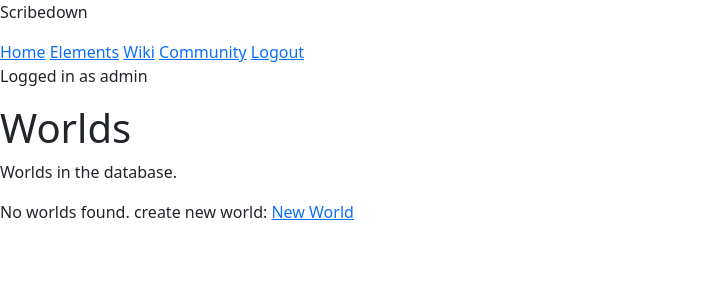
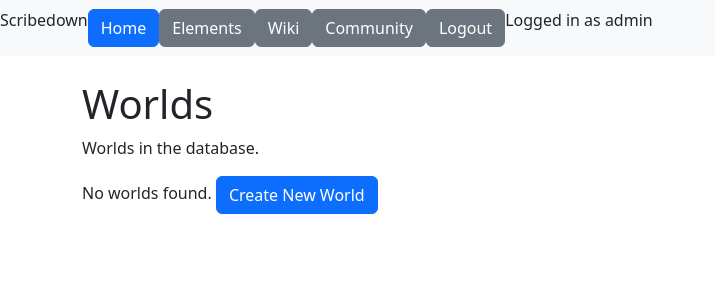
Before and after one commit to KrystofJosefHanke/Scribedown, a Django app: page /scribedown/elements/ in a window 1280 px wide. Shown: the top 300 px of the page, without its empty margins (0-715 px from the left). Run offline with Django 5.2, Linux system fonts and the light colour scheme; a user stored in the database is signed in; data that the repository does not hold is empty.

Commit message:
Start of graphic design

```diff
--- a/loredb/templates/scribedown/character_detail.html
+++ b/loredb/templates/scribedown/character_detail.html
@@ -19,5 +19,5 @@
             <li>No relationships found.</li>
         {% endfor %}
     </ul>
-    <p><a href="{% url 'delete_element' world.name character.name %}">Delete Character</a></p>
+    <p><a href="{% url 'delete_element' world.name character.name %}" class="btn btn-danger">Delete Character</a></p>
 {% endblock %}
--- a/loredb/templates/scribedown/delete_element.html
+++ b/loredb/templates/scribedown/delete_element.html
@@ -9,7 +9,7 @@
     <p>Are you sure you want to delete the element "{{ element.name }}"? This action cannot be undone.</p>
     <form method="post">
         {% csrf_token %}
-        <button type="submit">Yes, Delete Element</button>
-        <a href="{% url 'elements_world' world.name %}">Cancel</a>
+        <button type="submit" class="btn btn-danger">Yes, Delete Element</button>
+        <a href="{% url 'elements_world' world.name %}" class="btn btn-secondary">Cancel</a>
     </form>
 {% endblock %}
--- a/loredb/templates/scribedown/delete_world.html
+++ b/loredb/templates/scribedown/delete_world.html
@@ -9,7 +9,7 @@
     <p>Are you sure you want to delete the world "{{ world.name }}"? This action cannot be undone.</p>
     <form method="post">
         {% csrf_token %}
-        <button type="submit">Yes, Delete World</button>
-        <a href="{% url 'elements_world' world.name %}">Cancel</a>
+        <button type="submit" class="btn btn-danger">Yes, Delete World</button>
+        <a href="{% url 'elements_world' worldname=world.name %}" class="btn btn-secondary">No, Keep World</a>
     </form>
 {% endblock %}
--- a/loredb/templates/scribedown/edit_element.html
+++ b/loredb/templates/scribedown/edit_element.html
@@ -69,7 +69,8 @@
                 {% endfor %}
             </select>
         </div>
-        <button type="submit">Save Changes</button>
+        <button type="submit" class="btn btn-primary">Save Changes</button>
+        <a href="{% url 'elements_world' %}" class="btn btn-secondary">Cancel</a>
     </form>
     <script>
 
--- a/loredb/templates/scribedown/edit_world.html
+++ b/loredb/templates/scribedown/edit_world.html
@@ -11,6 +11,7 @@
         {% csrf_token %}
         <input type="text" name="name" id="name" value="{{ world.name }}" placeholder="World Name">
         <input type="text" name="description" id="description" value="{{ world.description }}" placeholder="Description">
-        <button type="submit">Save Changes</button>
+        <button type="submit" class="btn btn-primary">Save Changes</button>
+        <a href="{% url 'wiki_home' %}" class="btn btn-secondary">Cancel</a>
     </form>
 {% endblock %}
--- a/loredb/templates/scribedown/elements.html
+++ b/loredb/templates/scribedown/elements.html
@@ -8,9 +8,9 @@
     <h1>Worlds</h1>
     <p>Worlds in the database.</p>
     {% for world in worlds %}
-        <a href="{% url 'elements_world' worldname=world.name %}">{{ world.name }}</a>{% if not forloop.last %}, {% endif %}
+        <a href="{% url 'elements_world' worldname=world.name %}" class="btn btn-secondary">{{ world.name }}</a>
     {% empty %}
         No worlds found.
     {% endfor %}
-    create new world: <a href="{% url 'new_world' %}">New World</a>
+    <a href="{% url 'new_world' %}" class="btn btn-primary">Create New World</a>
 {% endblock %}
--- a/loredb/templates/scribedown/elements_world.html
+++ b/loredb/templates/scribedown/elements_world.html
@@ -7,7 +7,7 @@
 {% block body %}
     <h1>Elements of {{ worldname }}</h1>
     <p>Here you can manage the elements of your world, such as characters, locations, items, and more.</p>
-    add element: <a href="{% url 'new_element' worldname=world.name %}">Add New Element</a>
+    <a href="{% url 'new_element' worldname=world.name %}" class="btn btn-primary">Add New Element</a>
 
     <h2>Characters</h2>
     <p>Manage the characters in your world. Add new characters, edit existing ones, and keep track of their details.</p>
@@ -52,7 +52,7 @@
     {% empty %}
         <p>No items have been added yet. Start by adding your first item!</p>
     {% endfor %}
-    edit world: <a href="{% url 'edit_world' worldname=world.name %}">Edit World</a> |
-    delete world: <a href="{% url 'delete_world' worldname=world.name %}">Delete World</a>
+    <a href="{% url 'edit_world' worldname=world.name %}" class="btn btn-primary">Edit World</a> |
+    <a href="{% url 'delete_world' worldname=world.name %}" class="btn btn-danger">Delete World</a>
 
 {% endblock %}
--- a/loredb/templates/scribedown/event_detail.html
+++ b/loredb/templates/scribedown/event_detail.html
@@ -17,4 +17,5 @@
             <li>No characters found.</li>
         {% endfor %}
     </ul>
+    <p><a href="{% url 'delete_element' world.name event.name %}" class="btn btn-danger">Delete Event</a></p>
 {% endblock %}
--- a/loredb/templates/scribedown/item_detail.html
+++ b/loredb/templates/scribedown/item_detail.html
@@ -24,4 +24,5 @@
             <li>No owners found.</li>
         {% endfor %}
     </ul>
+    <p><a href="{% url 'delete_element' world.name item.name %}" class="btn btn-danger">Delete Item</a></p>
 {% endblock %}
--- a/loredb/templates/scribedown/layout.html
+++ b/loredb/templates/scribedown/layout.html
@@ -9,47 +9,45 @@
         <title>{% block title %}{% endblock %}</title>
         <link rel="stylesheet" href="{% static 'loredb/scribedown.css' %}">
         <link href="https://cdn.jsdelivr.net/npm/bootstrap@5.3.8/dist/css/bootstrap.min.css" rel="stylesheet" integrity="sha384-sRIl4kxILFvY47J16cr9ZwB07vP4J8+LH7qKQnuqkuIAvNWLzeN8tE5YBujZqJLB" crossorigin="anonymous">
-    </head>
-    <body>
-        <nav>
+    <nav class="navbar navbar-expand-lg navbar-light bg-light mb-4">
         {% if user.is_authenticated %}
             <p>Scribedown</p>
 
-            <a href="{% url 'index' %}">Home</a>
+            <a href="{% url 'index' %}" class="btn btn-primary">Home</a>
 
-            <a href="{% url 'elements' %}">Elements</a>
+            <a href="{% url 'elements' %}" class="btn btn-secondary">Elements</a>
 
-            <a href="{% url 'wiki_home' %}">Wiki</a>
+            <a href="{% url 'wiki_home' %}" class="btn btn-secondary">Wiki</a>
 
-            <a href="{% url 'community' %}">Community</a>
+            <a href="{% url 'community' %}" class="btn btn-secondary">Community</a>
 
-            <a href="{% url 'logout' %}">Logout</a>
+            <a href="{% url 'logout' %}" class="btn btn-secondary">Logout</a>
 
             <p>Logged in as {{ user.username }}</p>
 
         {% else %}
             <p>Scribedown</p>
 
-            <a href="{% url 'index' %}">Home</a>
+            <a href="{% url 'index' %}" class="btn btn-primary">Home</a>
 
-            <a href="{% url 'community' %}">Community</a>
+            <a href="{% url 'community' %}" class="btn btn-secondary">Community</a>
 
-            <a href="{% url 'login' %}">Login</a>
+            <a href="{% url 'login' %}" class="btn btn-secondary">Login</a>
 
-            <a href="{% url 'register' %}">Create Account</a>
+            <a href="{% url 'register' %}" class="btn btn-secondary">Create Account</a>
 
             <p>Currently not logged in.</p>
 
         {% endif %}
 
         </nav>
-        <div class="row">
-            <div class="main col-lg-10 col-md-9">
-                {% block body %}
-                {% endblock %}
-            </div>
+    </head>
+    <body>
+        <div class="container">
+            {% block body %}
+            {% endblock %}
         </div>
         <script src="https://cdn.jsdelivr.net/npm/@popperjs/core@2.11.8/dist/umd/popper.min.js" integrity="sha384-I7E8VVD/ismYTF4hNIPjVp/Zjvgyol6VFvRkX/vR+Vc4jQkC+hVqc2pM8ODewa9r" crossorigin="anonymous"></script>
-<script src="https://cdn.jsdelivr.net/npm/bootstrap@5.3.8/dist/js/bootstrap.min.js" integrity="sha384-G/EV+4j2dNv+tEPo3++6LCgdCROaejBqfUeNjuKAiuXbjrxilcCdDz6ZAVfHWe1Y" crossorigin="anonymous"></script>
+        <script src="https://cdn.jsdelivr.net/npm/bootstrap@5.3.8/dist/js/bootstrap.min.js" integrity="sha384-G/EV+4j2dNv+tEPo3++6LCgdCROaejBqfUeNjuKAiuXbjrxilcCdDz6ZAVfHWe1Y" crossorigin="anonymous"></script>
     </body>
 </html>
--- a/loredb/templates/scribedown/location_detail.html
+++ b/loredb/templates/scribedown/location_detail.html
@@ -26,4 +26,5 @@
             <li>No characters found.</li>
         {% endfor %}
     </ul>
+    <p><a href="{% url 'delete_element' world.name location.name %}" class="btn btn-danger">Delete Location</a></p>
 {% endblock %}
--- a/loredb/templates/scribedown/login.html
+++ b/loredb/templates/scribedown/login.html
@@ -14,7 +14,8 @@
 
     <input type="password" name="password" placeholder="Password">
 
-    <button type="submit">Login</button>
+    <button type="submit" class="btn btn-primary">Login</button>
+    <a href="{% url 'register' %}" class="btn btn-secondary">Cancel</a>
 </form>
 
 {{ message }}
--- a/loredb/templates/scribedown/new_element.html
+++ b/loredb/templates/scribedown/new_element.html
@@ -69,7 +69,8 @@
                 {% endfor %}
             </select>
         </div>
-        <button type="submit">Create Element</button>
+        <button type="submit" class="btn btn-primary">Create Element</button>
+        <a href="{% url 'elements_world' %}" class="btn btn-secondary">Cancel</a>
     </form>
     <script>
 
--- a/loredb/templates/scribedown/new_page.html
+++ b/loredb/templates/scribedown/new_page.html
@@ -10,6 +10,7 @@
     <form method="post">
         {% csrf_token %}
         {{ form.as_p }}
-        <button type="submit">Create Page</button>
+        <button type="submit" class="btn btn-primary">Create page</button>
+        <a href="{% url 'wiki_home' %}" class="btn btn-secondary">Cancel</a>
     </form>
 {% endblock %}
--- a/loredb/templates/scribedown/new_wiki.html
+++ b/loredb/templates/scribedown/new_wiki.html
@@ -38,9 +38,8 @@
 
     <br><br>
 
-    <button type="submit">
-        Create Wiki
-    </button>
+    <button type="submit" class="btn btn-primary">Create wiki</button>
+    <a href="{% url 'wiki_home' %}" class="btn btn-secondary">Cancel</a>
 
 </form>
 {% endblock %}
--- a/loredb/templates/scribedown/new_world.html
+++ b/loredb/templates/scribedown/new_world.html
@@ -11,6 +11,7 @@
         {% csrf_token %}
         <input type="text" name="name" id="name" placeholder="World Name">
         <input type="text" name="description" id="description" placeholder="Description">
-        <button type="submit">Create World</button>
+        <button type="submit" class="btn btn-primary">Create World</button>
+        <a href="{% url 'wiki_home' %}" class="btn btn-secondary">Cancel</a>
     </form>
 {% endblock %}
--- a/loredb/templates/scribedown/register.html
+++ b/loredb/templates/scribedown/register.html
@@ -18,7 +18,8 @@
 
     <input type="password" name="confirmation" placeholder="Confirm Password">
 
-    <button type="submit">Create Account</button>
+    <button type="submit" class="btn btn-primary">Create Account</button>
+    <a href="{% url 'login' %}" class="btn btn-secondary">Cancel</a>
 </form>
 
 {{ message }}
--- a/loredb/templates/scribedown/wiki_home.html
+++ b/loredb/templates/scribedown/wiki_home.html
@@ -17,6 +17,6 @@
     {% else %}
         <p>No wikis have been created yet. Be the first to create one!</p>
     {% endif %}
-    <a href="{% url 'new_wiki' %}">Create a new wiki page</a>
+    <a href="{% url 'new_wiki' %}" class="btn btn-primary">Create new wiki</a>
 
 {% endblock %}
--- a/loredb/templates/scribedown/wiki_index.html
+++ b/loredb/templates/scribedown/wiki_index.html
@@ -15,7 +15,8 @@
             {% endfor %}
         </ul>
     {% else %}
-        <p>No pages have been created yet. Be the first to <a href="{% url 'new_page' %}">create a new page</a>!</p>
+        <p>No pages have been created yet.</p>
     {% endif %}
+    <a href="{% url 'new_page' %}" class="btn btn-primary">Create new page</a>
 
 {% endblock %}
```
